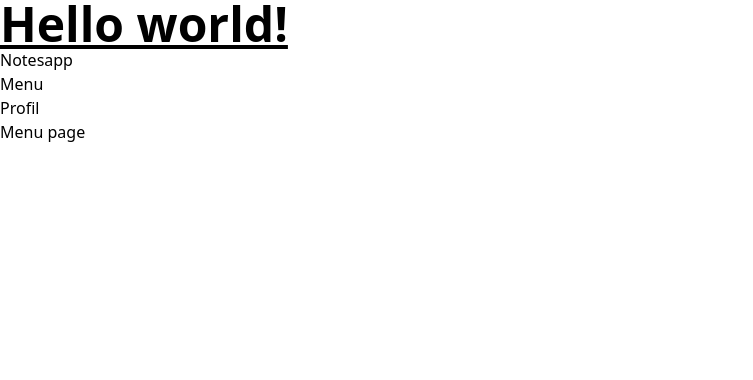
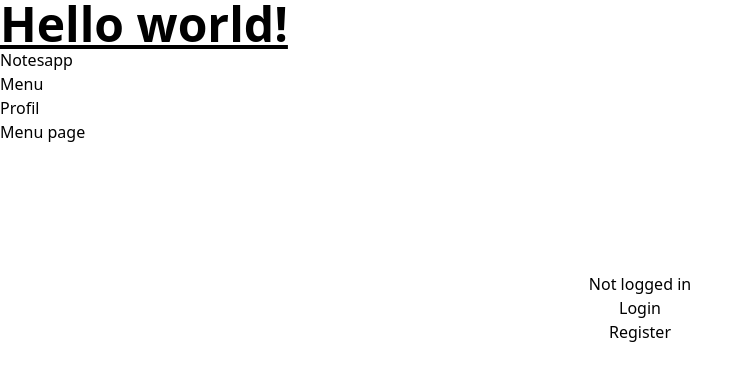
Before and after one commit to trab-ml/notesapp, a React (Vite) app: page / in a window 1280 px wide. Shown: the top 380 px of the page, without its empty margins (0-753 px from the left). Built offline with nearby package versions, Linux system fonts and the light colour scheme; no server answers.

Commit message:
Initialize auth service components

```diff
--- /dev/null
+++ b/src/auth/AuthIndex.tsx
@@ -0,0 +1,17 @@
+import React from 'react';
+import AuthStatus from './AuthStatus';
+import Login from './Login'
+import Register from './Register'
+
+// connexion, inscription, 'Accès anonyme'...
+
+const AuthIndex: React.FC = () => {
+    return (
+        <main className="grid min-h-full place-items-center bg-white px-6 py-24 sm:py-32 lg:px-8">
+            <AuthStatus />
+            <Login />
+            <Register />
+        </main>);
+}
+
+export default AuthIndex;
--- /dev/null
+++ b/src/auth/AuthStatus.tsx
@@ -0,0 +1,18 @@
+import React from 'react';
+import { useAuth } from '../hooks/useAuth';
+
+const AuthStatus: React.FC = () => {
+  const { user, loading } = useAuth();
+
+  if (loading) {
+    return <div>Loading...</div>;
+  }
+
+  return (
+    <div>
+      {user ? `Logged in as ${user.displayName}` : "Not logged in"}
+    </div>
+  );
+};
+
+export default AuthStatus;
--- /dev/null
+++ b/src/auth/Login.tsx
@@ -0,0 +1,7 @@
+import React from 'react';
+
+const Login: React.FC = () => {
+  return (<h1>Login</h1>);
+};
+
+export default Login;
--- /dev/null
+++ b/src/auth/Logout.tsx
@@ -0,0 +1,7 @@
+import React from 'react';
+
+const Logout: React.FC = () => {
+  return (<h1>Logout</h1>);
+};
+
+export default Logout;
--- /dev/null
+++ b/src/auth/Register.tsx
@@ -0,0 +1,9 @@
+import React from 'react';
+
+const Register: React.FC = () => {
+  return (
+    <h1>Register</h1>
+  );
+};
+
+export default Register;
--- a/src/main.tsx
+++ b/src/main.tsx
@@ -1,10 +1,12 @@
 import React from "react";
 import ReactDOM from "react-dom/client";
 import App from "./App";
+import AuthIndex from "./auth/AuthIndex";
 import "./assets/css/index.css"
 
 ReactDOM.createRoot(document.getElementById("root")!).render(
   <React.StrictMode>
       <App />
+      <AuthIndex />
   </React.StrictMode>
 );
```
